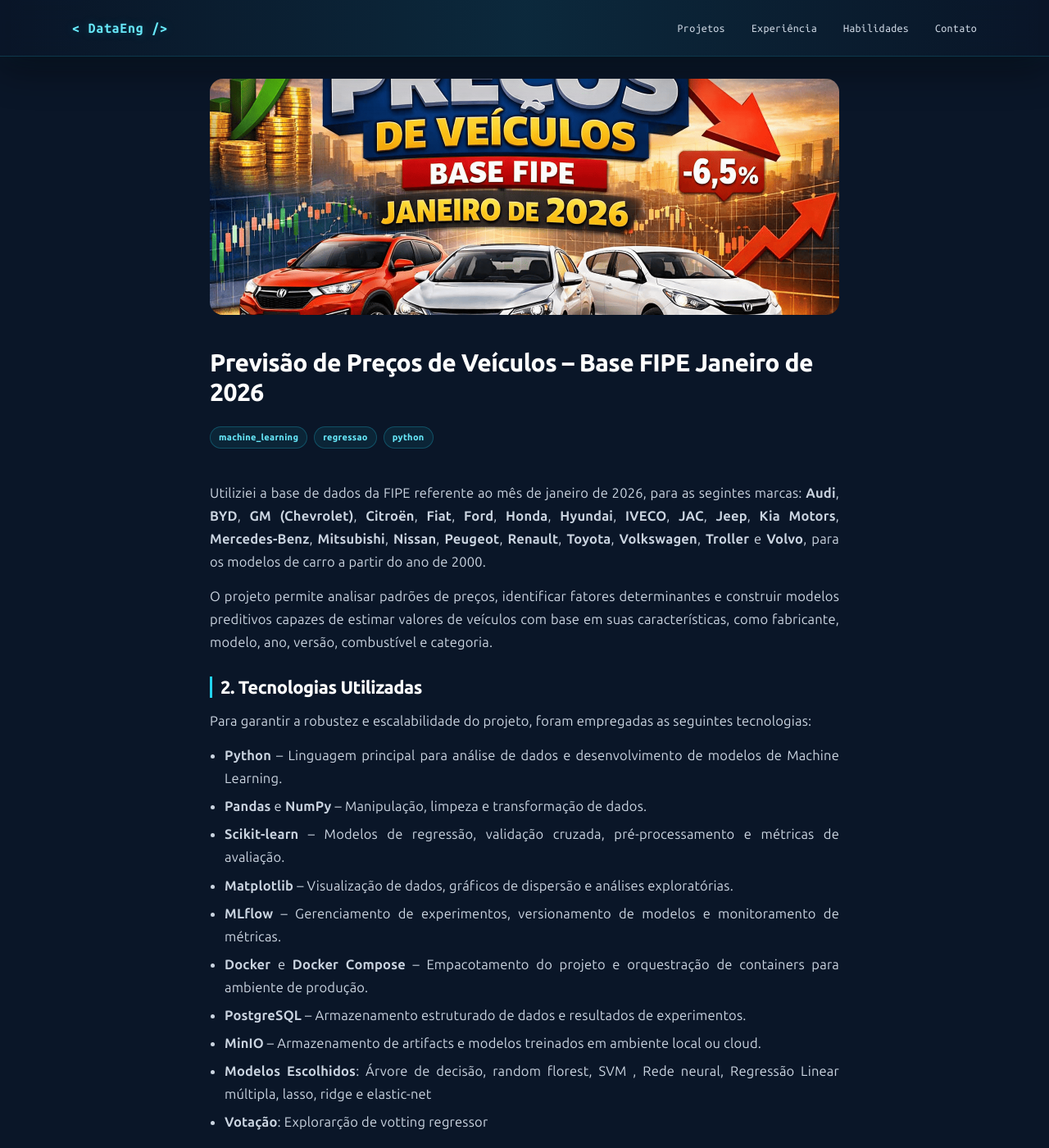
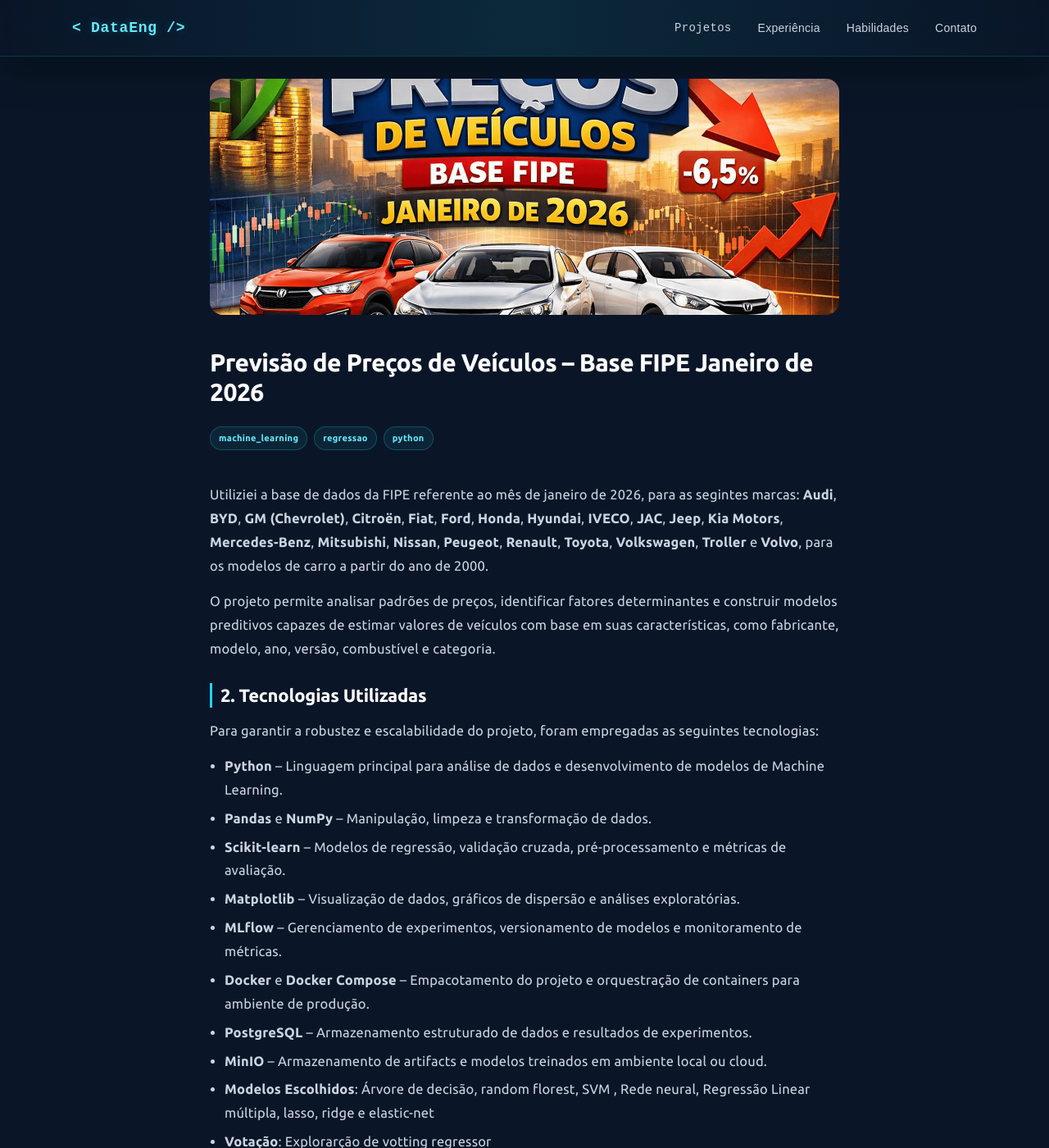
Before and after one commit to rodrigorocha1234/portfolio, a Jekyll site: the page built from _projects/2026-02-16-previsao_preco_carros_machine_learning.md, in a window 1280 px wide and 1400 px high. Shown: the whole window at 82% size. Built offline with Jekyll 4.4.1, drawn with Linux system fonts in a browser that asks for light colours; nearby versions of some CDN libraries.

Commit message:
Revert "Refactor typography styles and improve font variable usage"
This reverts commit d5d5d55e96d142438dfc91e5d71b1b60122c4aa5.

```diff
--- a/assets/css/main.css
+++ b/assets/css/main.css
@@ -1,89 +1,100 @@
 /* ==========================================================
-   TIPOGRAFIA GLOBAL — FAMÍLIA UBUNTU
+   TIPOGRAFIA GLOBAL — UBUNTU
    ========================================================== */
 
-/* Importa as famílias necessárias */
-@import url('https://fonts.googleapis.com/css2?family=Ubuntu:wght@300;400;500;700&family=Ubuntu+Sans:ital,wght@0,100..800;1,100..800&family=Ubuntu+Mono:wght@400;700&display=swap');
+/* Import da fonte (caso ainda não esteja no <head>, pode deixar aqui no CSS) */
+@import url('https://fonts.googleapis.com/css2?family=Ubuntu:wght@300;400;500;700&display=swap');
 
-/* ==========================================================
-   VARIÁVEIS DE FONTE
-   ========================================================== */
-:root {
-  --font-sans: 'Ubuntu', sans-serif;
-  --font-body: 'Ubuntu Sans', sans-serif;
-  --font-mono: 'Ubuntu Mono', monospace;
-}
-
-/* ==========================================================
-   TEXTO BASE
-   ========================================================== */
+/* Fonte padrão do site */
 body {
-  font-family: var(--font-sans);
-  font-weight: 400;
+  font-family: 'Ubuntu', sans-serif;
+  font-weight: 400;   /* Regular */
   line-height: 1.6;
   color: var(--text-1);
 }
 
-/* Conteúdo textual */
-p,
-ul,
-ol,
-li,
-th,
-td {
-  font-family: var(--font-body);
-  font-weight: 400;
-  line-height: 1.7;
-  color: inherit;
-  text-align: justify;
-  text-justify: inter-word;
+/* ==========================================================
+   TÍTULOS PRINCIPAIS (H1)
+   ========================================================== */
+h1,
+.text-title,
+.prose-custom h1 {
+  font-family: 'Ubuntu', sans-serif;
+  font-weight: 700;   /* Bold */
+  letter-spacing: -0.02em;
+  line-height: 1.2;
 }
 
 /* ==========================================================
-   TÍTULOS
+   SUBTÍTULOS (H2, H3)
    ========================================================== */
-h1,
 h2,
 h3,
-.text-title,
-.prose-custom h1 {
-  font-family: var(--font-sans);
-  font-weight: 700;
-  letter-spacing: -0.02em;
-  line-height: 1.2;
+.text-subtitle,
+.prose-custom h2,
+.prose-custom h3 {
+  font-family: 'Ubuntu', sans-serif;
+  font-weight: 500;   /* Medium */
+  letter-spacing: -0.01em;
+  line-height: 1.35;
+}
+
+/* ==========================================================
+   PARÁGRAFOS E TEXTO CORRIDO
+   ========================================================== */
+p,
+li,
+span,
+.prose-custom p,
+.prose-custom li {
+  font-family: 'Ubuntu', sans-serif;
+  font-weight: 400;   /* Regular */
+  line-height: 1.75;
+}
+
+/* ==========================================================
+   TEXTO AUXILIAR / LEGENDAS
+   ========================================================== */
+small,
+.text-caption,
+.text-muted,
+.text-subtle {
+  font-family: 'Ubuntu', sans-serif;
+  font-weight: 300;   /* Light */
+}
+
+/* ==========================================================
+   TAGS, BADGES E BOTÕES
+   ========================================================== */
+.skill-badge,
+.keyword-badge,
+.project-tag,
+.filter-tag,
+.contact-card,
+.tag,
+.exp-tag,
+.project-tag-premium,
+button {
+  font-family: 'Ubuntu', sans-serif;
+  font-weight: 500;   /* Medium */
+}
+
+/* ==========================================================
+   NAVBAR E LINKS
+   ========================================================== */
+nav a,
+#greeting {
+  font-family: 'Ubuntu', sans-serif;
+  font-weight: 500;   /* Medium */
 }
 
 /* ==========================================================
    CÓDIGO
    ========================================================== */
 code,
-pre,
-kbd,
-samp,
-.mono {
-  font-family: var(--font-mono);
-  font-weight: 400;
+pre {
+  font-family: 'Ubuntu Mono', 'Courier New', monospace;
 }
-
-/* ==========================================================
-   CLASSES UTILITÁRIAS
-   ========================================================== */
-
-/* Família Ubuntu */
-.font-ubuntu-light   { font-family: var(--font-sans); font-weight: 300; }
-.font-ubuntu-regular { font-family: var(--font-sans); font-weight: 400; }
-.font-ubuntu-medium  { font-family: var(--font-sans); font-weight: 500; }
-.font-ubuntu-bold    { font-family: var(--font-sans); font-weight: 700; }
-
-/* Família Ubuntu Sans */
-.font-ubuntu-sans {
-  font-family: var(--font-body);
-  font-weight: 400;
-}
-
-/* Família Ubuntu Mono */
-.font-ubuntu-mono      { font-family: var(--font-mono); font-weight: 400; }
-.font-ubuntu-mono-bold { font-family: var(--font-mono); font-weight: 700; }
 
 .skills-grid {
   display: grid;
```
